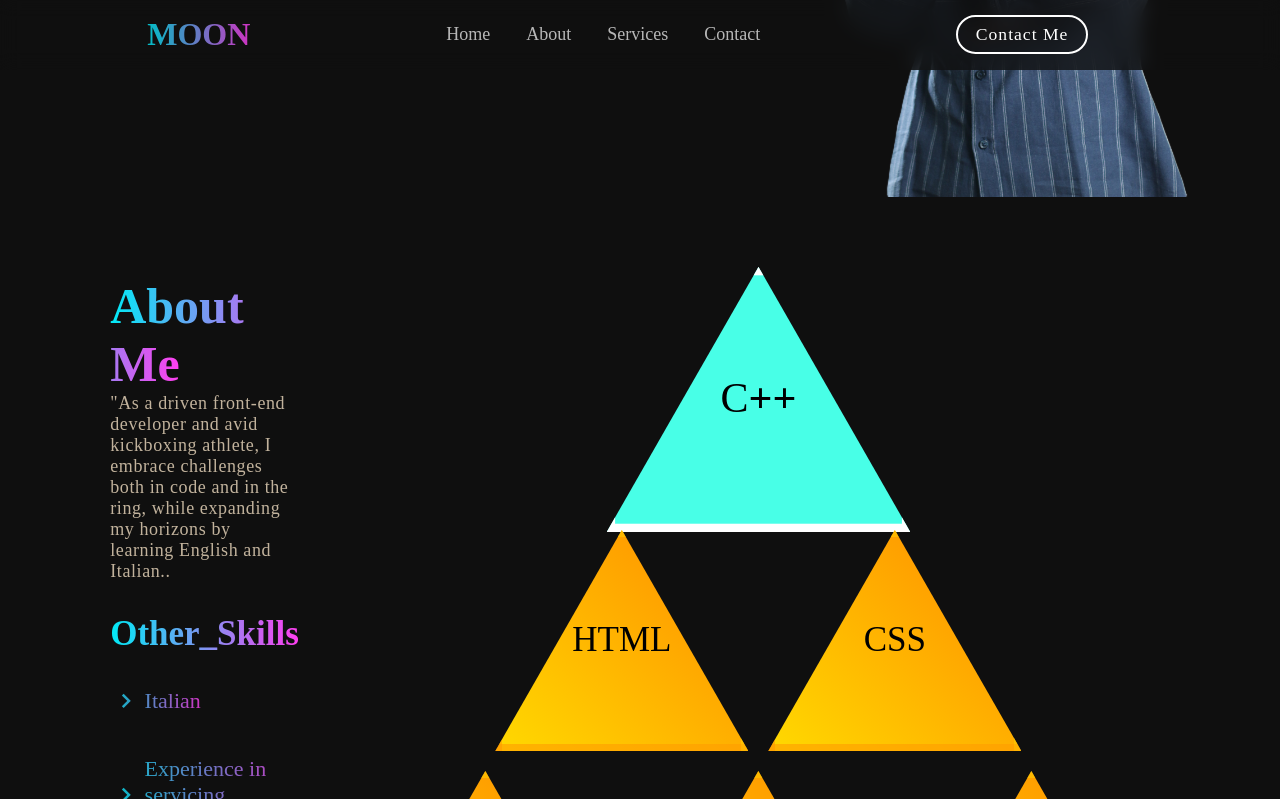
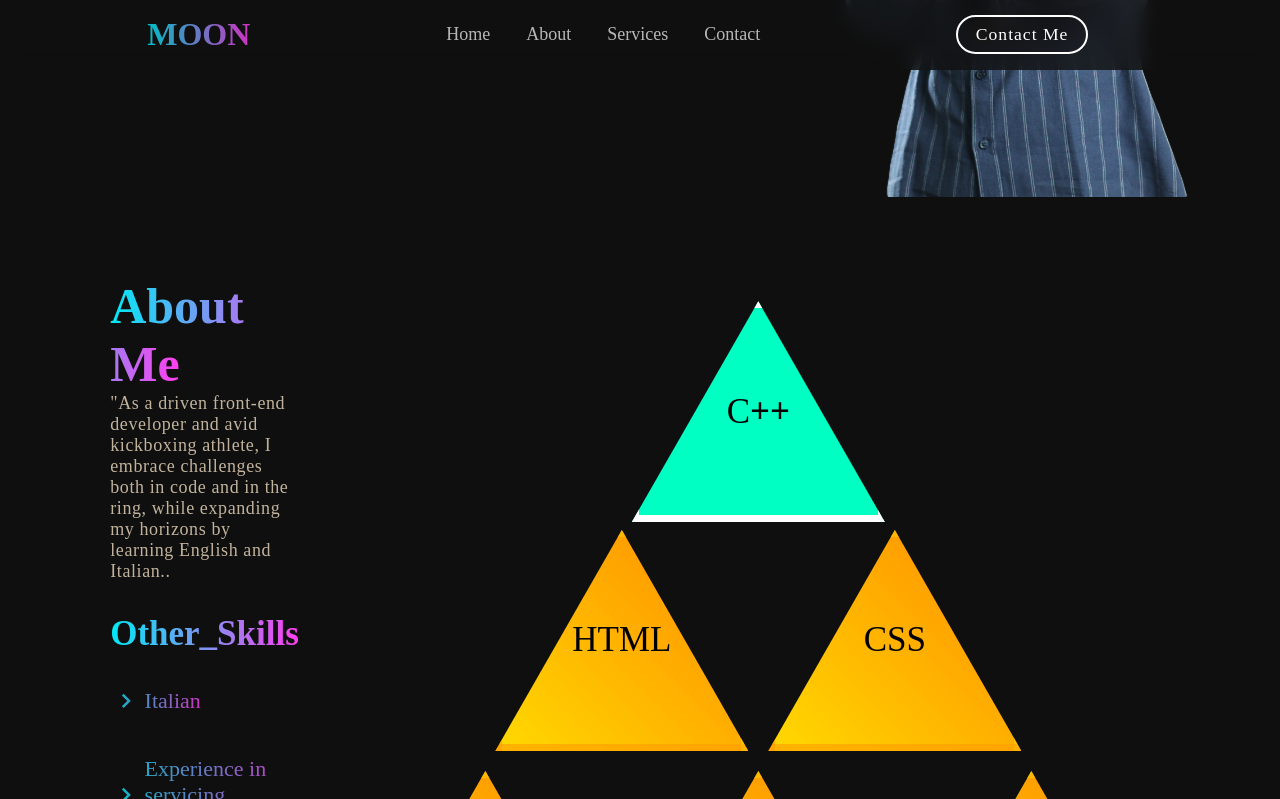
Before and after one commit to HAMADSALE7/DON-BOS_Project, a plain HTML site: page index.html in a window 1280 px wide. In both pictures the pointer is over the element 758 px from the left and 986 px from the top of the page. Shown: the part 587-1386 px from the top of the page. Drawn offline with nearby package versions, Linux system fonts and the light colour scheme.

Commit message:
Update style.css

```diff
--- a/style.css
+++ b/style.css
@@ -336,8 +336,9 @@ section {
 }
 
 .triangle:hover {
-    transform: scale(1.2);
-    background: #48ffe7;
+
+    transform: translatey( 12px);
+    background: #00ffc3;
     border: 7px solid rgb(255, 255, 255);
 }
 
@@ -773,4 +774,5 @@ footer {
     .links.active {
         display: block;
     }
+
 }
```
